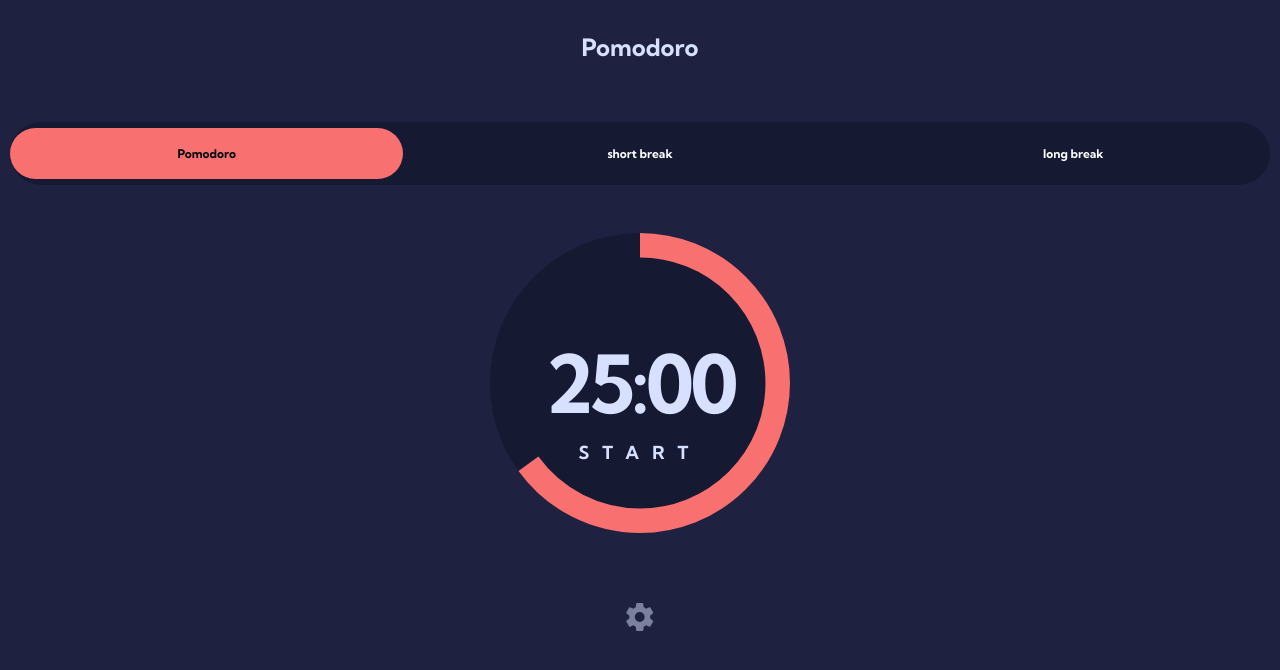
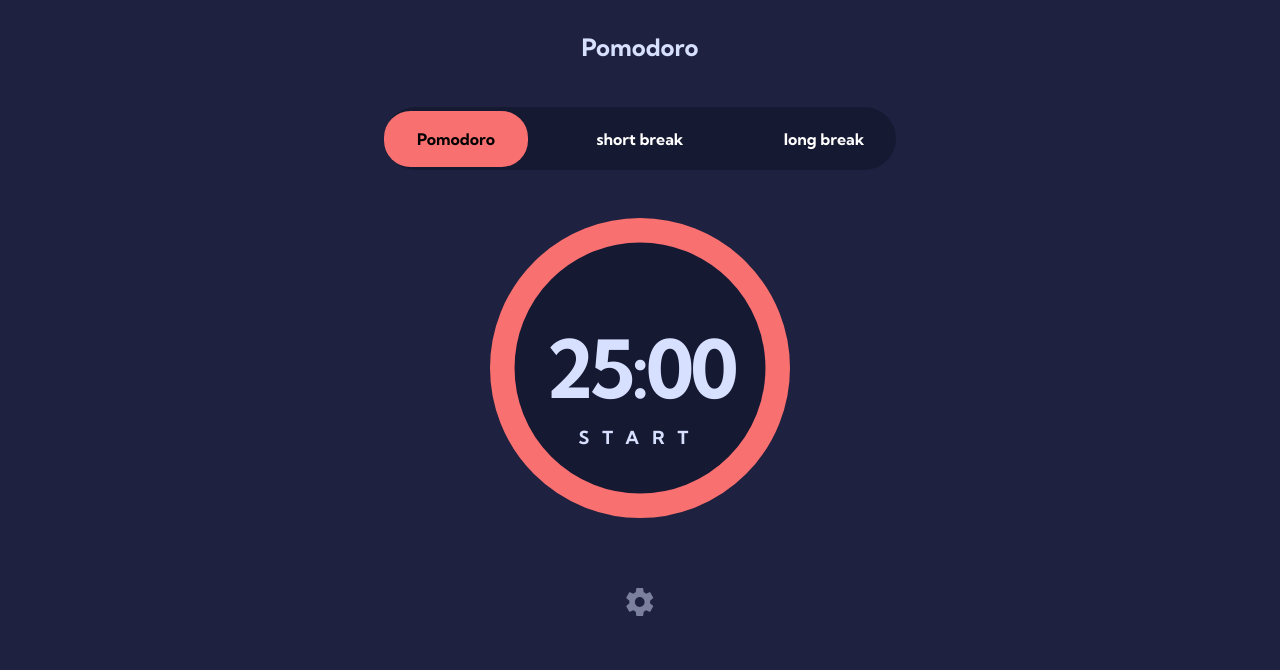
Before and after one commit to kuxala/pomodoro-app, a React (Vite) app: page / in a window 1280 px wide. Shown: the top 670 px of the page. Built offline with nearby package versions, Linux system fonts and the light colour scheme.

Commit message:
made progres bar

```diff
--- a/src/App.tsx
+++ b/src/App.tsx
@@ -15,7 +15,6 @@ const PomodoroH1 = styled.h1`
   line-height: normal;
 `;
 const TextContainer = styled.div`
-  /* width: 90%; */
   display: flex;
   justify-content: center;
   align-items: center;
@@ -26,6 +25,11 @@ const TextContainer = styled.div`
   background: #161932;
   font-family: "Kumbh Sans";
   margin: 15px 10px;
+
+  @media only screen and (min-width: 768px) {
+    width: 40%;
+    margin: 0 auto;
+  }
 `;
 const Texts = styled.div`
   width: 50%;
@@ -35,6 +39,9 @@ const Texts = styled.div`
   text-align: center;
   font-size: 12px;
   font-weight: 700;
+  @media only screen and (min-width: 768px) {
+    font-size: 16px;
+  }
 `;
 const SettingIcon = styled.img`
   display: flex;
@@ -63,7 +70,10 @@ function App() {
     pomodoroTime < 10 ? "0" + pomodoroTime : pomodoroTime
   }:${remainingSeconds < 10 ? "0" + remainingSeconds : remainingSeconds}`;
 
-  // console.log("formatedTime: ", formattedTime);
+  const elapsedDuration = (pomodoroTime * 60 - seconds) / 60;
+
+  const progress = ((pomodoroTime - elapsedDuration) / pomodoroTime) * 100;
+
   useEffect(() => {
     if (running) {
       const interval = setInterval(() => {
@@ -152,6 +162,7 @@ function App() {
           running={running}
           setRunning={setRunning}
           formattedTime={formattedTime}
+          progress={progress}
         />
 
         <SettingIcon
--- a/src/components/Pomodoro.tsx
+++ b/src/components/Pomodoro.tsx
@@ -49,6 +49,7 @@ function Pomodoro({
   setRunning,
   running,
   formattedTime,
+  progress,
 }: any) {
   return (
     <>
@@ -58,7 +59,7 @@ function Pomodoro({
             style={{ color: color }}
             size="300px"
             variant="determinate"
-            value={65}
+            value={progress}
           />
           <CircularP style={{ fontFamily }}>{formattedTime}</CircularP>
           <CircularPause
--- a/src/components/Settings.tsx
+++ b/src/components/Settings.tsx
@@ -11,6 +11,9 @@ const Container = styled.div`
   transform: translate(-50%, 10%);
   border-radius: 15px;
   background: #fff;
+  @media only screen and (min-width: 768px) {
+    max-width: 540px;
+  }
 `;
 const SettingDiv = styled.div`
   display: flex;
```
